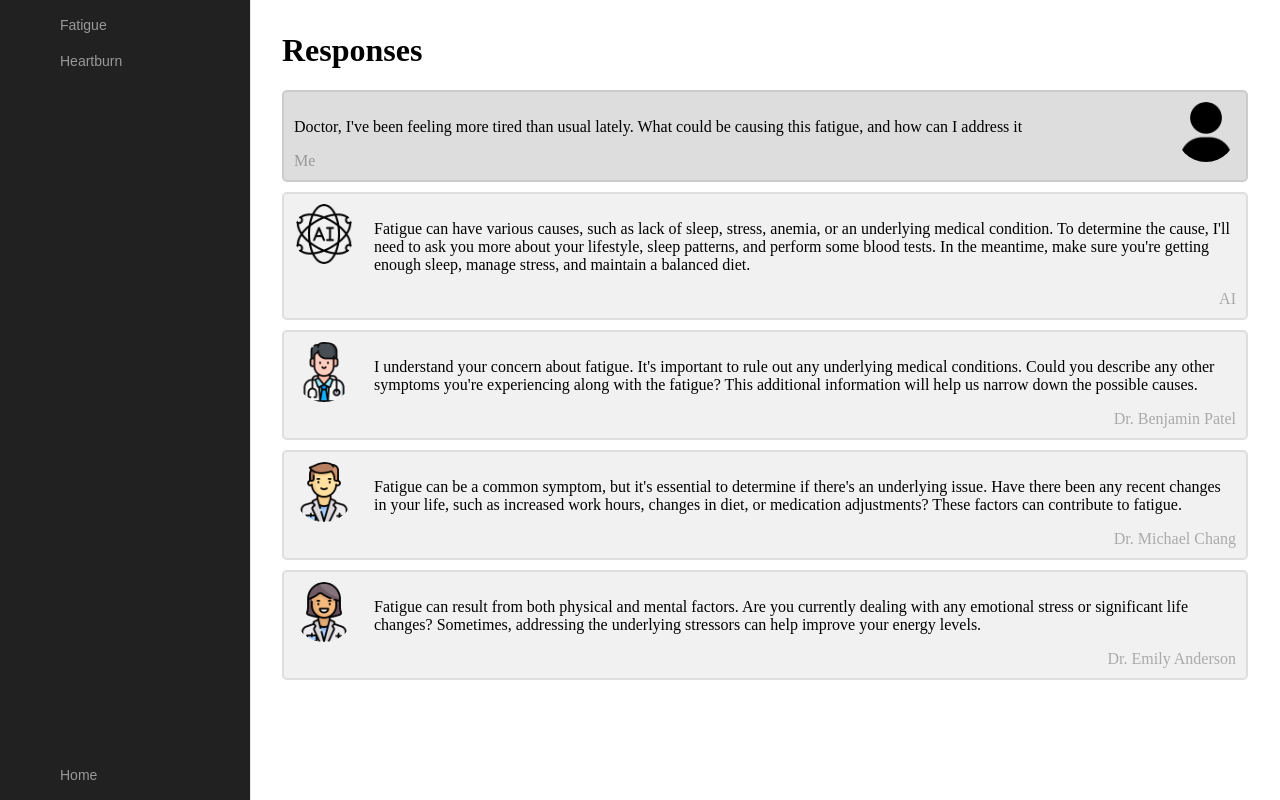
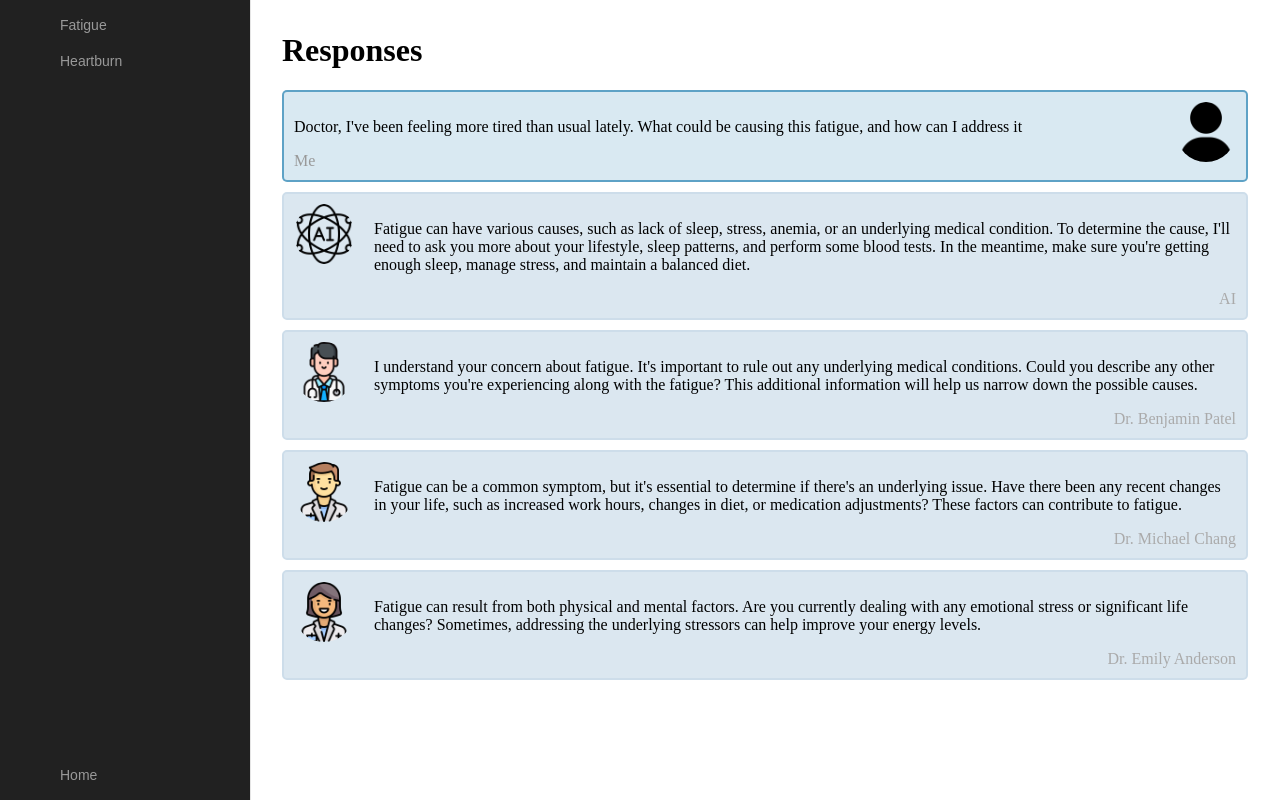
Before and after one commit to siliang0426/UncleRogerCommunication, a PHP site: page /response1.html in a window 1280 px wide. Run offline with PHP 8.4, Linux system fonts and the light colour scheme; some web fonts are replaced.

Commit message:
changed the response page style

```diff
--- a/client/home.html
+++ b/client/home.html
@@ -9,10 +9,10 @@
     <h1>September 15, 2023</h1>
     <h2>Welcome back!</h2>
     <!-- button to patient search -->
-    <a class="button" href="question.html"><img src="images/doctor.png" alt="doctor_icon" width="30"> Ask a Question</a>
+    <!-- <a class="button" href="question.html"><img src="images/doctor.png" alt="doctor_icon" width="30"> Ask a Question</a> -->
+    <a class="button" href="question.html"> <img src = "images/questionMark.png" alt = "question_icon" width = "30"> Question</a>
     <a class="button" href="response1.html"><img src="images/fast-response.png" alt="response_icon" width="30"> Responses</a>
     <a class="button" href=""><img src="images/chat.png" alt="chat_icon" width="30"> Chats</a>
-    <a class="button" href="question.html"> <img src = "images/questionMark.png" alt = "question_icon" width = "30"> Question</a>
     <a class="button" href=""><img src="images/calendar.png" alt="calendar_icon" width="30"> Schedule</a>
     <a class="button" href=""><img src="images/settings.png" alt="settings_icon" width="30"> Settings</a>
     <a class="button" href="index.html"><img src="images/exit.png" alt="exit_icon" width="30"> Log Out</a>
--- a/client/response_style.css
+++ b/client/response_style.css
@@ -138,8 +138,8 @@ height: 100%;
 
 /* Chat containers */
 .container {
-    border: 2px solid #dedede;
-    background-color: #f1f1f1;
+    border: 2px solid #cdddea;
+    background-color: #cdddeab4;
     border-radius: 5px;
     padding: 10px;
     margin: 10px 0;
@@ -147,8 +147,8 @@ height: 100%;
 
   /* Darker chat container */
   .question {
-    border-color: #ccc;
-    background-color: #ddd;
+    border-color: #1d7cafa5;
+    background-color: #1d7caf2a;
   }
 
   /* Clear floats */
```
